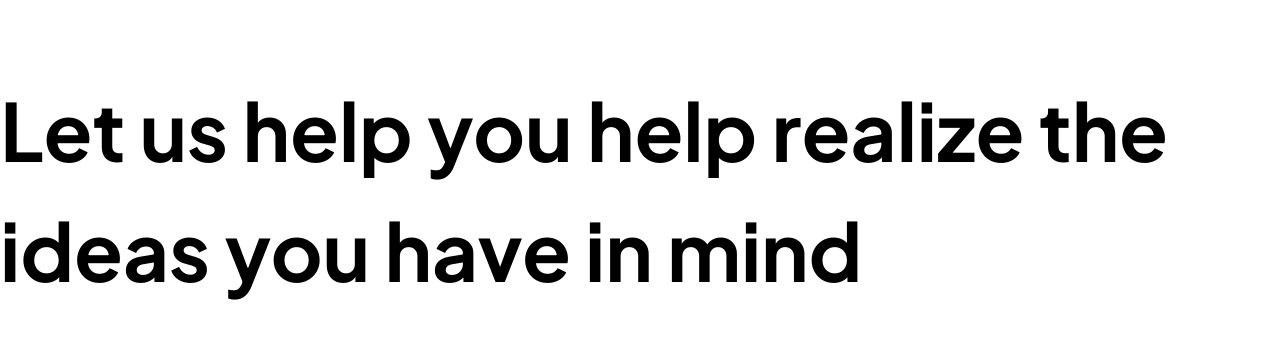
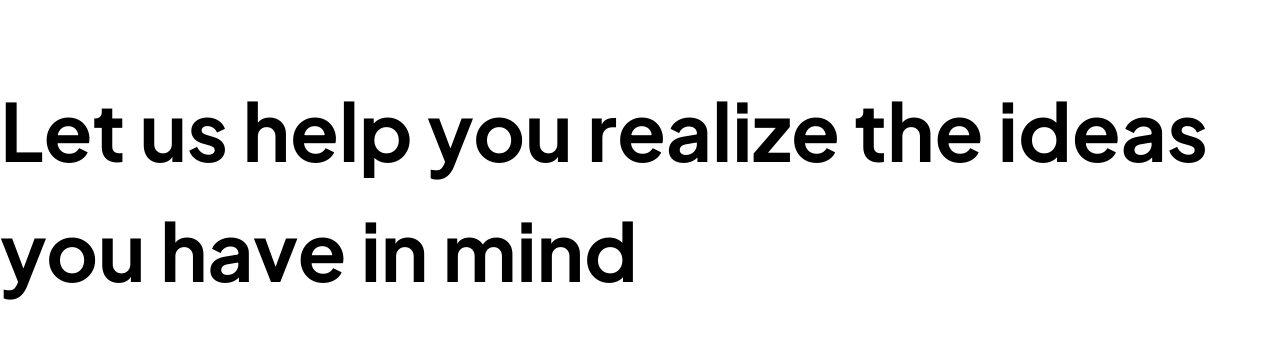
Before and after one commit to Sterling-Tech/sterling-website, a Next.js app: page /contact in a window 1280 px wide. Shown: the part 578-938 px from the top of the page. Built offline with nearby package versions, Linux system fonts and the light colour scheme.

Commit message:
fixed typos

```diff
--- a/src/components/contact-us/contact-form.tsx
+++ b/src/components/contact-us/contact-form.tsx
@@ -8,7 +8,7 @@ export default function ContactForm() {
       <Container>
         <div className="space-y-16">
           <h1 className="text-heading-three font-bold md:text-heading-two">
-            Let us help you help realize the ideas you have in mind
+            Let us help you realize the ideas you have in mind
           </h1>
           <form className="flex flex-col gap-4 md:gap-10">
             <div className="grid grid-cols-1 gap-x-5 gap-y-14 md:grid-cols-2">
```
